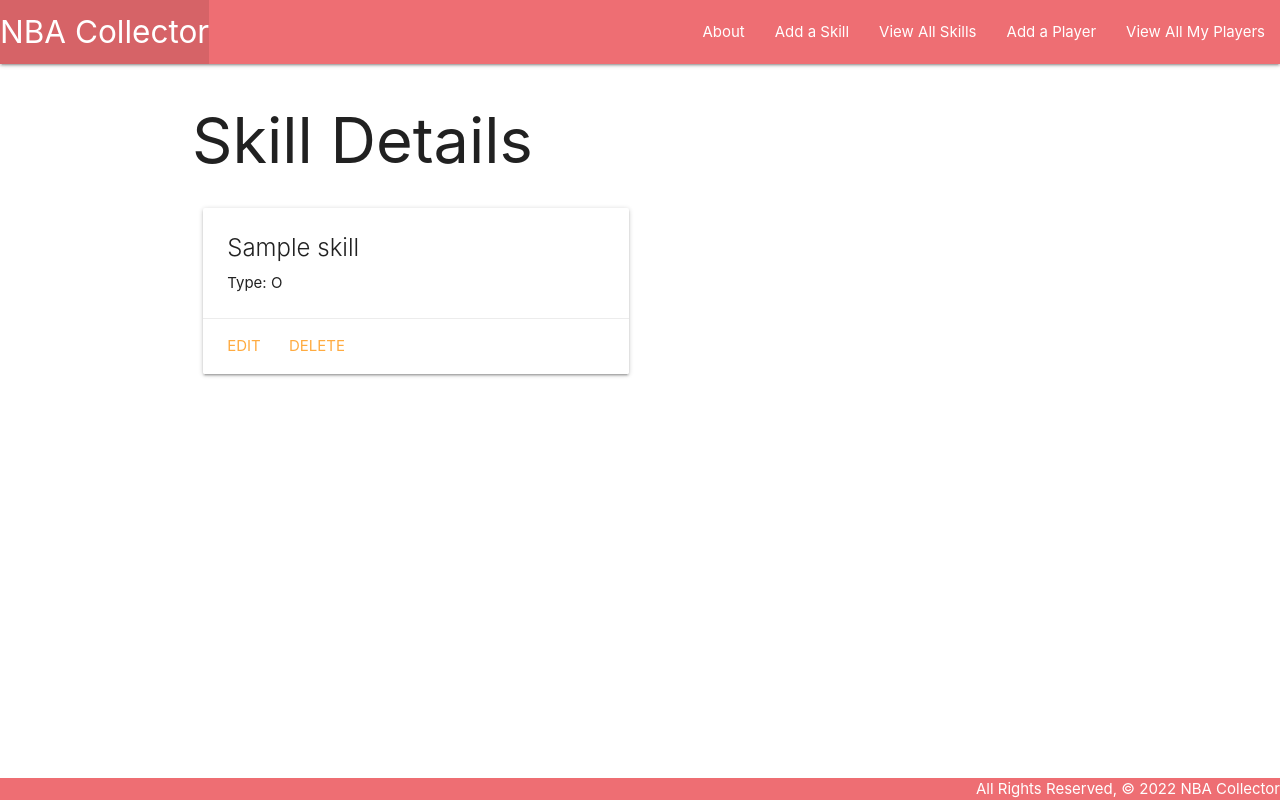
After one commit to akrauss419/nbacollector, a Django app: page /skills/1/ in a window 1280 px wide. The commit adds this page. Run offline with Django 4.2, Linux system fonts and the light colour scheme; tables that the repository leaves empty hold one stand-in row (values such as "Sample post").

Commit message:
Skill model add

```diff
--- a/main_app/admin.py
+++ b/main_app/admin.py
@@ -1,6 +1,7 @@
 from django.contrib import admin
-from .models import Player, PastGame
+from .models import Player, PastGame, Skill
 
 
 admin.site.register(Player)
 admin.site.register(PastGame)
+admin.site.register(Skill)
--- a/main_app/models.py
+++ b/main_app/models.py
@@ -1,5 +1,6 @@
 from django.db import models
 from django.urls import reverse
+from datetime import date
 
 OPPONENTS = (
   ('ATL', 'Atlanta Hawks'),
@@ -34,7 +35,27 @@ OPPONENTS = (
   ('WAS', 'Washington Wizards')
 )
 
+TYPE = (
+  ('O', 'Offense'),
+  ('D', 'Defense'),
+)
+
 # Create your models here.
+class Skill(models.Model):
+  name = models.CharField(max_length=50)
+  type = models.CharField(
+    max_length=7,
+    choices=TYPE,
+    default=TYPE[0][0]
+    )
+
+  def __str__(self):
+    return self.name
+
+  def get_absolute_url(self):
+    return reverse('skills_detail', kwargs={'pk': self.id})
+
+
 class Player(models.Model):
   name = models.CharField(max_length=100)
   team = models.CharField(max_length=100)
--- a/main_app/templates/base.html
+++ b/main_app/templates/base.html
@@ -20,6 +20,8 @@
         </ul>
         <ul class="right">
           <li><a href="{% url 'about' %}">About</a></li>
+          <li><a href="{% url 'skills_create' %}">Add a Skill</a></li>
+          <li><a href="{% url 'skills_index' %}">View All Skills</a></li>
           <li><a href="{% url 'players_create' %}">Add a Player</a></li>
           <li><a href="{% url 'index' %}">View All My Players</a></li>
         </ul>
--- /dev/null
+++ b/main_app/templates/main_app/skill_detail.html
@@ -0,0 +1,22 @@
+{% extends 'base.html' %}
+
+{% block content %}
+
+<h1>Skill Details</h1>
+
+<div class="row">
+  <div class="col s6 col-offset-3">
+    <div class="card">
+      <div class="card-content">
+        <span class="card-title">{{ skill.name }}</span>
+        <p>Type: {{ skill.type }}</p>
+      </div>
+      <div class="card-action">
+        <a href="{% url 'skills_update' skill.id %}">Edit</a>
+        <a href="{% url 'skills_delete' skill.id %}">Delete</a>
+      </div>
+    </div>
+  </div>
+</div>
+
+{% endblock %}
--- a/main_app/templates/players/detail.html
+++ b/main_app/templates/players/detail.html
@@ -27,6 +27,7 @@
   </div>
 </div>
 <div class="col s6">
+  <h6>Past Games (2022-23 Season):</h6>
   <form action="{% url 'add_past_game' player.id %}" method="POST">
     {% csrf_token %}
     {{ past_game_form.as_p }}
--- a/main_app/urls.py
+++ b/main_app/urls.py
@@ -10,4 +10,9 @@ urlpatterns = [
   path('players/<int:pk>/update', views.PlayerUpdate.as_view(), name='players_update'),
   path('players/<int:pk>/delete', views.PlayerDelete.as_view(), name='players_delete'),
   path('players/<int:player_id>/add_past_game/', views.add_past_game, name='add_past_game'),
+  path('skills/', views.SkillList.as_view(), name='skills_index'),
+  path('skills/<int:pk>/', views.SkillDetail.as_view(), name='skills_detail'),
+  path('skills/create/', views.SkillCreate.as_view(), name='skills_create'),
+  path('skills/<int:pk>/update/', views.SkillUpdate.as_view(), name='skills_update'),
+  path('skills/<int:pk>/delete/', views.SkillDelete.as_view(), name='skills_delete'),
 ]
--- a/main_app/views.py
+++ b/main_app/views.py
@@ -1,6 +1,7 @@
 from django.shortcuts import render, redirect
 from django.views.generic.edit import CreateView, UpdateView, DeleteView
-from .models import Player
+from django.views.generic import ListView, DetailView
+from .models import Player, Skill
 from .forms import PastGameForm
 
 
@@ -38,9 +39,26 @@ class PlayerDelete(DeleteView):
 
 def add_past_game(request, player_id):
   form = PastGameForm(request.POST)
-  print(form)
   if form.is_valid():
     new_past_game = form.save(commit=False)
     new_past_game.player_id = player_id
     new_past_game.save()
   return redirect('detail', player_id=player_id)
+
+class SkillList(ListView):
+  model = Skill
+
+class SkillDetail(DetailView):
+  model = Skill
+
+class SkillCreate(CreateView):
+  model = Skill
+  fields = '__all__'
+
+class SkillUpdate(UpdateView):
+  model = Skill
+  fields = ['name', 'type']
+
+class SkillDelete(DeleteView):
+  model = Skill
+  success_url = '/skills'
```
Also changed, not shown: main_app/templates/main_app/skill_confirm_delete.html (added, +15 -0 lines), main_app/templates/main_app/skill_form.html (added, +19 -0 lines), main_app/templates/main_app/skill_list.html (added, +18 -0 lines), main_app/migrations/0008_skill.py (added).
